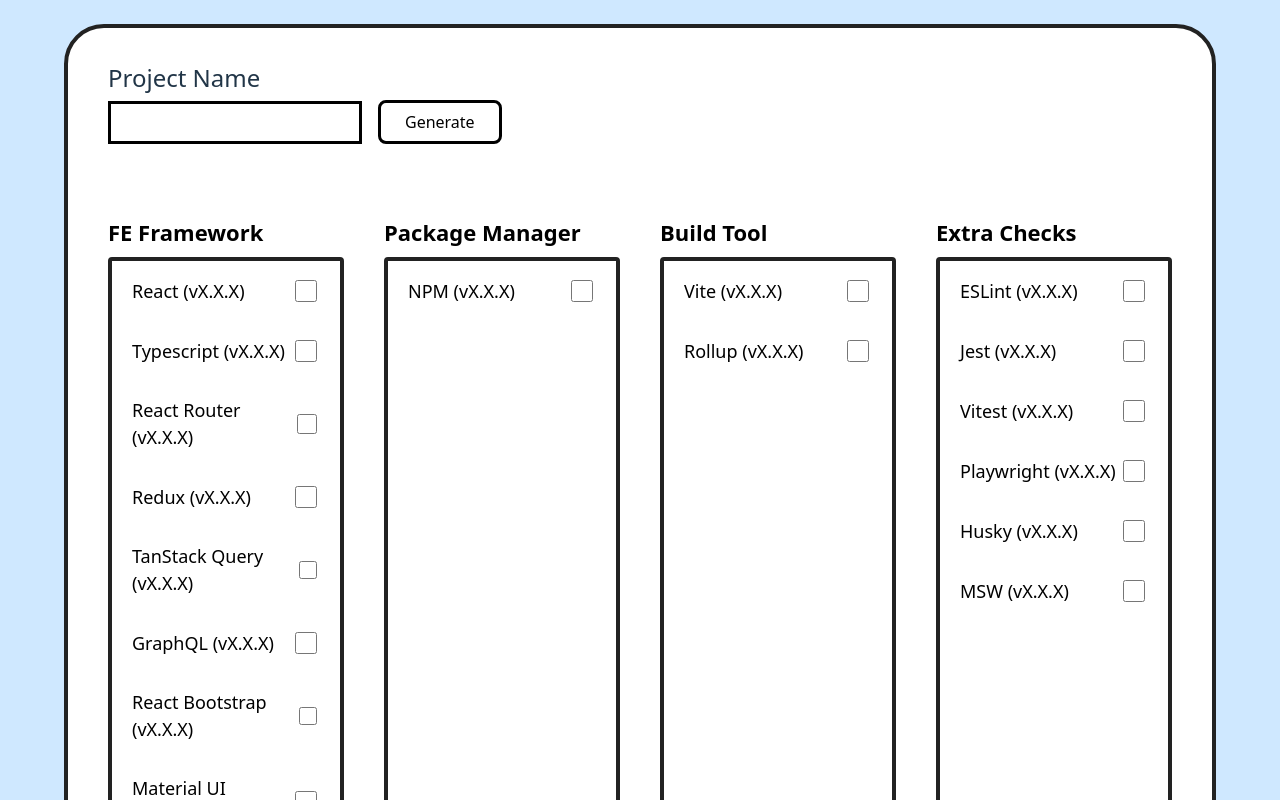
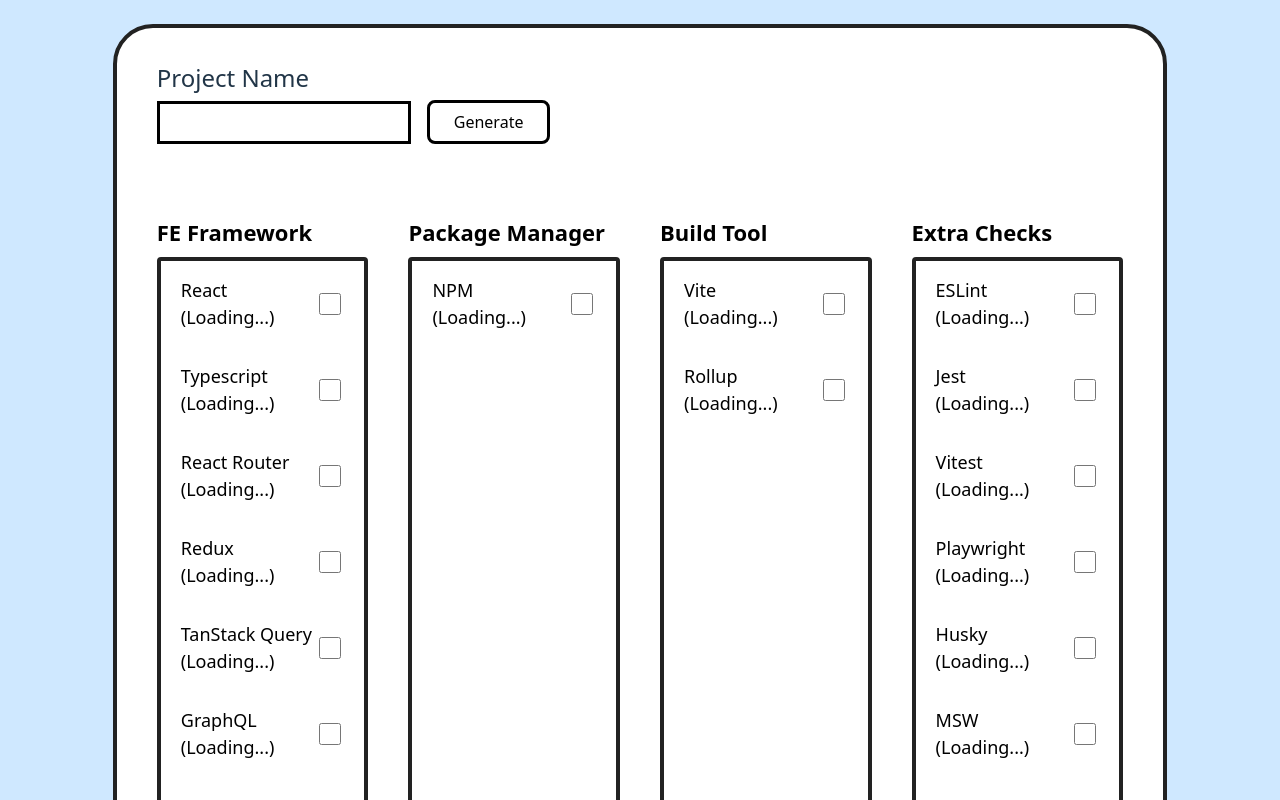
Before and after one commit to oliveirat3-ppb/hackathonV8, a React (Vite) app: page / in a window 1280 px wide. Shown: the top 800 px of the page. Built offline with nearby package versions, Linux system fonts and the light colour scheme; no server answers.

Commit message:
add PackageVersion component

```diff
--- a/src/PackageVersion.tsx
+++ b/src/PackageVersion.tsx
@@ -27,16 +27,15 @@
 
   return (
     <div
-      style={{
-        backgroundColor: "black",
-        color: "white",
-        padding: "10px",
-        borderRadius: "5px",
-        marginTop: "10px",
-      }}
+    //   style={{
+    //     backgroundColor: "black",
+    //     color: "white",
+    //     padding: "10px",
+    //     borderRadius: "5px",
+    //     marginTop: "10px",
+    //   }}
     >
-      <strong>{packageName}</strong>{" "}
-      {error ? `Error: ${error}` : `latest version: ${version || "Loading..."}`}
+      {error ? `Error: ${error}` : `(${version || "Loading..."})`}
     </div>
   );
 };
--- a/src/components/Template/CardRow.tsx
+++ b/src/components/Template/CardRow.tsx
@@ -1,10 +1,11 @@
+import PackageVersion from "../../PackageVersion";
 import type { TemplateTypes } from "./types";
 
-export const CardRow = ({ label, version }: TemplateTypes.CardRowProps) => {
+export const CardRow = ({ id, label }: TemplateTypes.CardRowProps) => {
   return (
     <div className="card-row">
       <span className="card-row-label">
-        {label} ({version})
+        {label} <PackageVersion packageName={id}/>
       </span>
       <input type="checkbox" className="card-checkbox" />
     </div>
--- a/src/components/Template/TemplateColumn.tsx
+++ b/src/components/Template/TemplateColumn.tsx
@@ -10,8 +10,8 @@
           {items.map(item => (
             <CardRow
               key={item.id}
+              id={item.id}
               label={item.label}
-              version={item.version}
             />
           ))}
         </div>
--- a/src/components/Template/types.ts
+++ b/src/components/Template/types.ts
@@ -3,13 +3,13 @@
 export namespace TemplateTypes {
   export interface CardRowProps {
     label: string;
-    version: string;
+    key: string;
+    id: string;
   }
 
   export interface Item {
     id: string;
     label: string;
-    version: string;
   }
 
   export interface TemplateColumnProps {
--- a/src/constants/template_sections.ts
+++ b/src/constants/template_sections.ts
@@ -3,41 +3,41 @@
     id: "fe-framework",
     title: "FE Framework",
     items: [
-      { id: "react", label: "React", version: "vX.X.X" },
-      { id: "typescript", label: "Typescript", version: "vX.X.X" },
-      { id: "react-router", label: "React Router", version: "vX.X.X" },
-      { id: "redux", label: "Redux", version: "vX.X.X" },
-      { id: "tanstack-query", label: "TanStack Query", version: "vX.X.X" },
-      { id: "graphql", label: "GraphQL", version: "vX.X.X" },
-      { id: "react-bootstrap", label: "React Bootstrap", version: "vX.X.X" },
-      { id: "material-ui", label: "Material UI", version: "vX.X.X" },
-      { id: "ivory", label: "Ivory", version: "vX.X.X" },
-      { id: "fabric", label: "Fabric", version: "vX.X.X" },
+      { id: "react", label: "React" },
+      { id: "typescript", label: "Typescript" },
+      { id: "react-router", label: "React Router" },
+      { id: "redux", label: "Redux" },
+      { id: "tanstack-query", label: "TanStack Query" },
+      { id: "graphql", label: "GraphQL" },
+      { id: "react-bootstrap", label: "React Bootstrap" },
+      { id: "material-ui", label: "Material UI" },
+      { id: "@flutter-global/ivory-react", label: "Ivory" },
+      { id: "fabric", label: "Fabric" },
     ],
   },
   {
     id: "package-manager",
     title: "Package Manager",
-    items: [{ id: "npm", label: "NPM", version: "vX.X.X" }],
+    items: [{ id: "npm", label: "NPM" }],
   },
   {
     id: "build-tool",
     title: "Build Tool",
     items: [
-      { id: "vite", label: "Vite", version: "vX.X.X" },
-      { id: "rollup", label: "Rollup", version: "vX.X.X" },
+      { id: "vite", label: "Vite" },
+      { id: "rollup", label: "Rollup" },
     ],
   },
   {
     id: "extra-checks",
     title: "Extra Checks",
     items: [
-      { id: "eslint", label: "ESLint", version: "vX.X.X" },
-      { id: "jest", label: "Jest", version: "vX.X.X" },
-      { id: "vitest", label: "Vitest", version: "vX.X.X" },
-      { id: "playwright", label: "Playwright", version: "vX.X.X" },
-      { id: "husky", label: "Husky", version: "vX.X.X" },
-      { id: "msw", label: "MSW", version: "vX.X.X" },
+      { id: "eslint", label: "ESLint" },
+      { id: "jest", label: "Jest" },
+      { id: "vitest", label: "Vitest" },
+      { id: "playwright", label: "Playwright" },
+      { id: "husky", label: "Husky" },
+      { id: "msw", label: "MSW" },
     ],
   },
 ];
```
